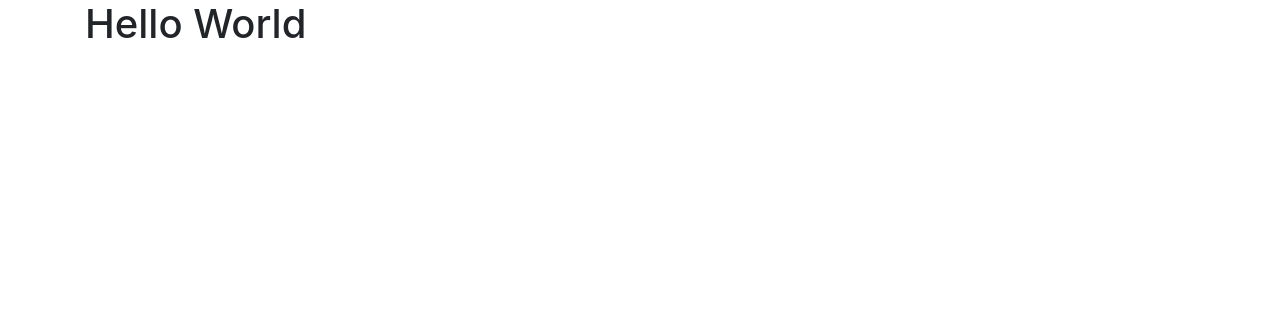
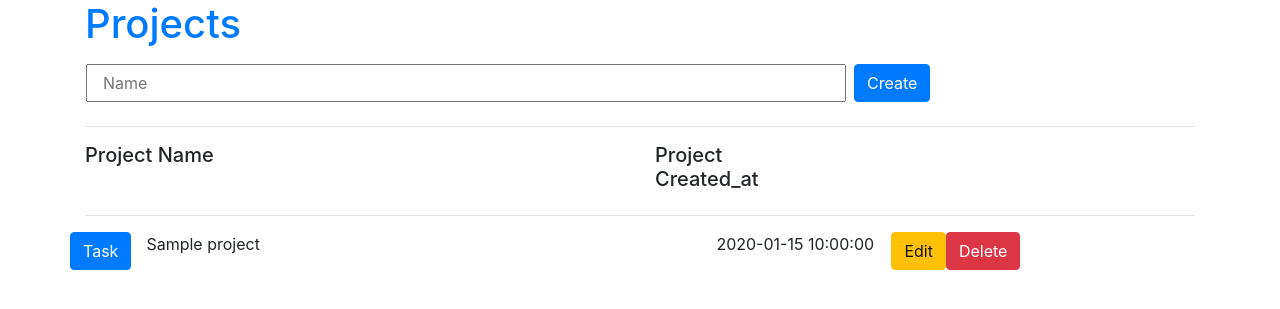
Before and after one commit to rwjlee/ProjectManager, a Flask app: page / in a window 1280 px wide. Shown: the top 309 px of the page. Run offline with Flask 2, Linux system fonts and the light colour scheme; tables that the repository leaves empty hold one stand-in row (values such as "Sample post"); some libraries are stand-ins or nearby versions.

Commit message:
all works except delete

```diff
--- a/db/entities.py
+++ b/db/entities.py
@@ -7,7 +7,7 @@ class Project(Base):
     __tablename__ = 'projects'
 
     id = Column(Integer, primary_key=True)
-    title = Column(String, nullable=False, unique=True)
+    name = Column(String, nullable=False, unique=True)
 
     created_at = Column(DateTime, default=func.now())
     updated_at = Column(DateTime, default=func.now(), onupdate=func.now())
--- a/server.py
+++ b/server.py
@@ -8,7 +8,52 @@ app = Flask(__name__)
 
 @app.route('/')
 def index():
-    return render_template('index.html')
+    db_projects = get_all_projects()
+    return render_template('index.html', projects=db_projects)
+
+@app.route('/create_project', methods=['POST'])
+def create_project_request():
+    server_name = request.form['html_name']
+
+    create_project(server_name)
+    return redirect(url_for('index'))
+
+@app.route('/edit_project/<project_id>')
+def edit_project(project_id):
+    db_project = get_project(project_id)
+    return render_template('edit_project.html', project=db_project)
+
+@app.route('/update_project', methods=['POST', 'GET'])
+def update_project_request():
+    project_id = request.form['html_id']
+    project_name = request.form['html_name']
+    update_project(project_id, project_name)
+    return redirect(url_for('index'))
+
+@app.route('/project/<project_id>')
+def project_index(project_id):
+    db_project = get_project(project_id)
+    return render_template('project_index.html', project=db_project)
+
+@app.route('/project/<project_id>/create_task', methods=['POST'])
+def create_task_request(project_id):
+    description = request.form['task_description']
+    create_task(project_id, description)
+    return redirect(url_for('project_index', project_id = project_id))
+
+@app.route('/project/<project_id>/edit_task/<task_id>')
+def edit_task(project_id, task_id):
+    db_task = get_task(task_id)
+    return render_template('edit_task.html', task = db_task)
+
+@app.route('/update_task', methods=['POST', 'GET'])
+def update_task_request():
+    task_id = request.form['task_id']
+    description = request.form['task_description']
+    project_id = request.form['project_id']
+    update_task(task_id, description)
+    return redirect(url_for('project_index', project_id = project_id))
+
 
 
 
--- a/templates/index.html
+++ b/templates/index.html
@@ -1,5 +1,31 @@
 {% extends 'base.html' %}
 
 {% block body %}
-<h1>Hello World</h1>
+<h1><a href="{{url_for('index')}}">Projects</a></h1>
+
+<form action="{{url_for('create_project_request')}}" method='POST'>
+    <div class="form-group row py-2">
+        <input type="text" name="html_name" class="col-8 ml-3 " placeholder="Name">
+        <button class="btn btn-primary ml-2">Create</button>
+    </div>
+</form>
+<hr>
+
+<div class="row">
+    <h5 class="col-6">Project Name</h5>
+    <h5 class="col-2">Project Created_at</h5>
+</div>
+<hr>
+
+{% for project in projects %}
+<div class="row">
+    <button class="btn btn-primary">Task</button>
+    <div class="col-6">{{project.name}}</div>
+    <div class="col-2">{{project.created_at}}</div>
+    <a href="{{url_for('edit_project', project_id=project.id)}}" class="btn btn-warning">Edit</a>
+    <button class="btn btn-danger">Delete</a>
+</div>
+
+{% endfor %}
+
 {% endblock %}
```
Also changed, not shown: templates/edit_project.html (added, +16 -0 lines), templates/edit_task.html (added, +17 -0 lines), templates/project_index.html (added, +26 -0 lines).
